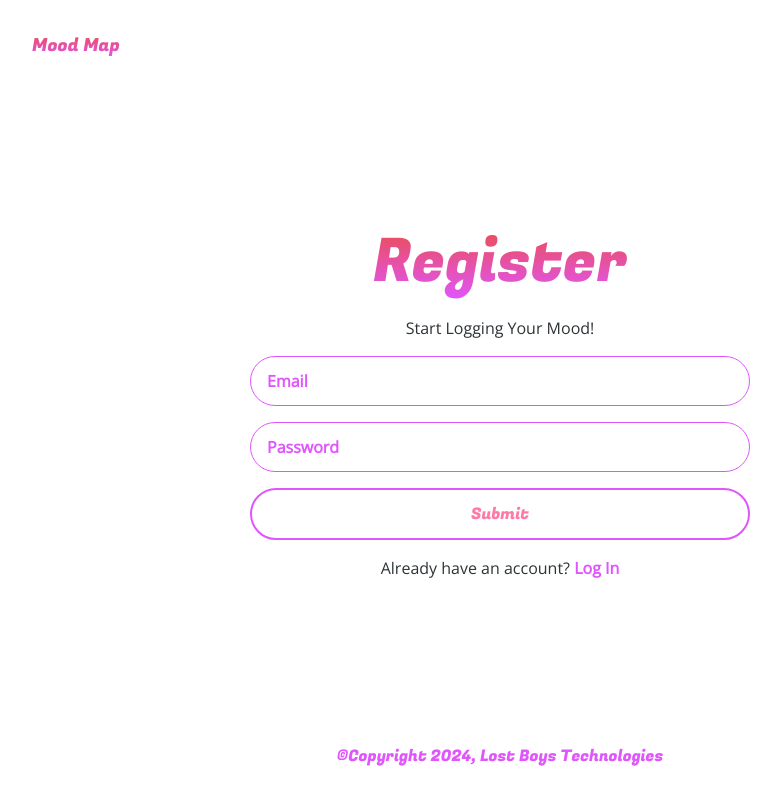
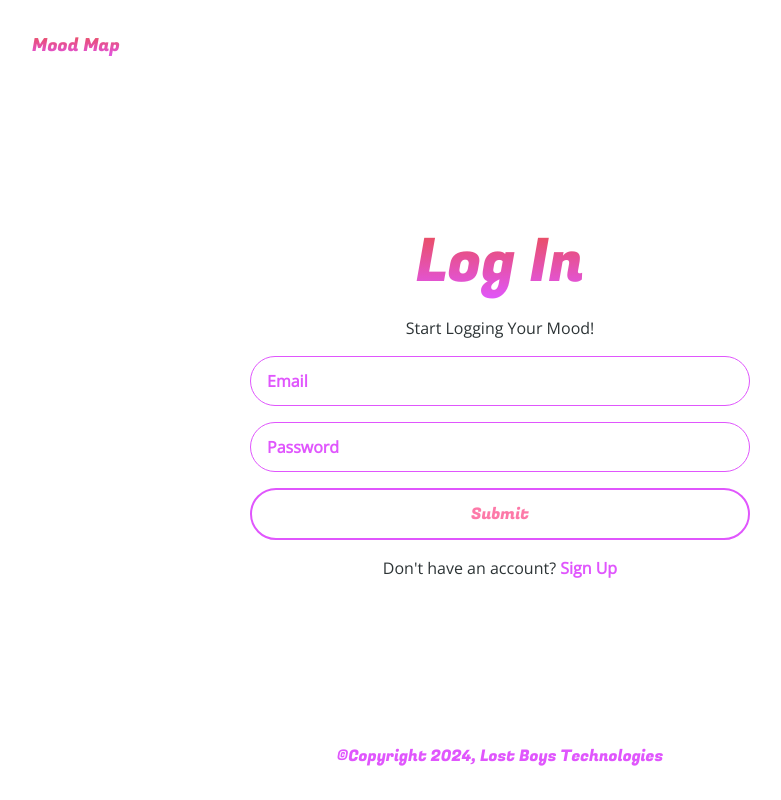
Before and after one commit to kenhoward/mood-map, a Next.js app: page /dashboard in a window 1280 px wide. Shown: the whole page, without its empty margins (140-921 px from the left). Built offline with nearby package versions, Linux system fonts and the light colour scheme; no server answers.

Commit message:
making some adjustments to login component - need to add better alerting

```diff
--- a/components/Login.js
+++ b/components/Login.js
@@ -1,10 +1,10 @@
 'use client'
-import React, { useState } from 'react'
+import React, { useState } from 'react';
 import { useAuth } from '@/context/AuthContext';
 import Button from './Button';
-// fonts
 import { Fugaz_One } from 'next/font/google';
-const fugaz = Fugaz_One({ subsets: ["latin"], weight: ['400'], display: "swap" })
+
+const fugaz = Fugaz_One({ subsets: ["latin"], weight: ['400'], display: "swap" });
 
 export default function Login() {
     const [email, setEmail] = useState('');
@@ -13,24 +13,42 @@ export default function Login() {
     const [authenticating, setAuthenticating] = useState(false);
     const { signup, login } = useAuth();
 
+    const isValidEmail = (email) => /\S+@\S+\.\S+/.test(email);
+
     const handleSubmit = async () => {
-        if (!email || !password || password.length < 6) return;
+        if (!email || !password || password.length < 6) {
+            alert('Please fill in all fields and ensure the password is at least 6 characters long.');
+            return;
+        }
+        if (!isValidEmail(email)) {
+            alert('Please enter a valid email address.');
+            return;
+        }
 
         setAuthenticating(true);
+
         try {
             if (isRegister) {
-                console.log('signing up a new user')
+                console.log('Signing up a new user');
                 await signup(email, password);
             } else {
-                console.log('logging in a user')
+                console.log('Logging in a user');
                 await login(email, password);
             }
         } catch (err) {
-            console.error(`Error on submit: ${err.message}`)
+            console.error(`Error on submit - Firebase Error Code: ${err.code}`);
+            console.error(`Firebase Error Message: ${err.message}`);
+            alert(`Authentication Error: ${err.message}`);
         } finally {
             setAuthenticating(false);
         }
-    }
+    };
+
+    const handleKeyDown = (e) => {
+        if (e.key === 'Enter') {
+            handleSubmit();
+        }
+    };
 
     const toggleRegistration = () => setIsRegister((prev) => !prev);
 
@@ -39,7 +57,7 @@ export default function Login() {
             <div
                 className={`textGradient text-4xl sm:text-5xl md:text-6xl sm:leading-tight md:leading-tight ${fugaz.className}`}
             >
-                {isRegister ? 'Log In' : 'Register'}
+                {isRegister ? 'Register' : 'Log In'}
             </div>
             <p>Start Logging Your Mood!</p>
             <input
@@ -48,6 +66,7 @@ export default function Login() {
                 type='email'
                 value={email}
                 onChange={(e) => setEmail(e.target.value)}
+                onKeyDown={handleKeyDown}
             />
             <input
                 className='text-majesticPurple w-full max-w-[300px] md:max-w-[500px] mx-auto px-4 py-2 sm:py-3 border border-solid border-[#e056fd] rounded-full bg-transparent placeholder-majesticPurple font-bold hover:placeholder-neonPink hover:border-neonPink focus:text-majesticPurple focus:bg-transparent focus:outline-none'
@@ -55,14 +74,15 @@ export default function Login() {
                 type='password'
                 value={password}
                 onChange={(e) => setPassword(e.target.value)}
+                onKeyDown={handleKeyDown}
             />
             <div className='max-w-[300px] md:max-w-[500px] w-full mx-auto'>
                 <Button clickHandler={handleSubmit} text={authenticating ? 'Authenticating...' : 'Submit'} full />
             </div>
             <p>
-                {isRegister ? "Don't have an account?" : 'Already have an account?'}{' '}
+                {isRegister ? "Already have an account?" : "Don't have an account?"}{' '}
                 <button onClick={toggleRegistration} className='text-majesticPurple font-bold'>
-                    {isRegister ? 'Sign Up' : 'Log In'}
+                    {isRegister ? 'Log In' : 'Sign Up'}
                 </button>
             </p>
         </div>
```
